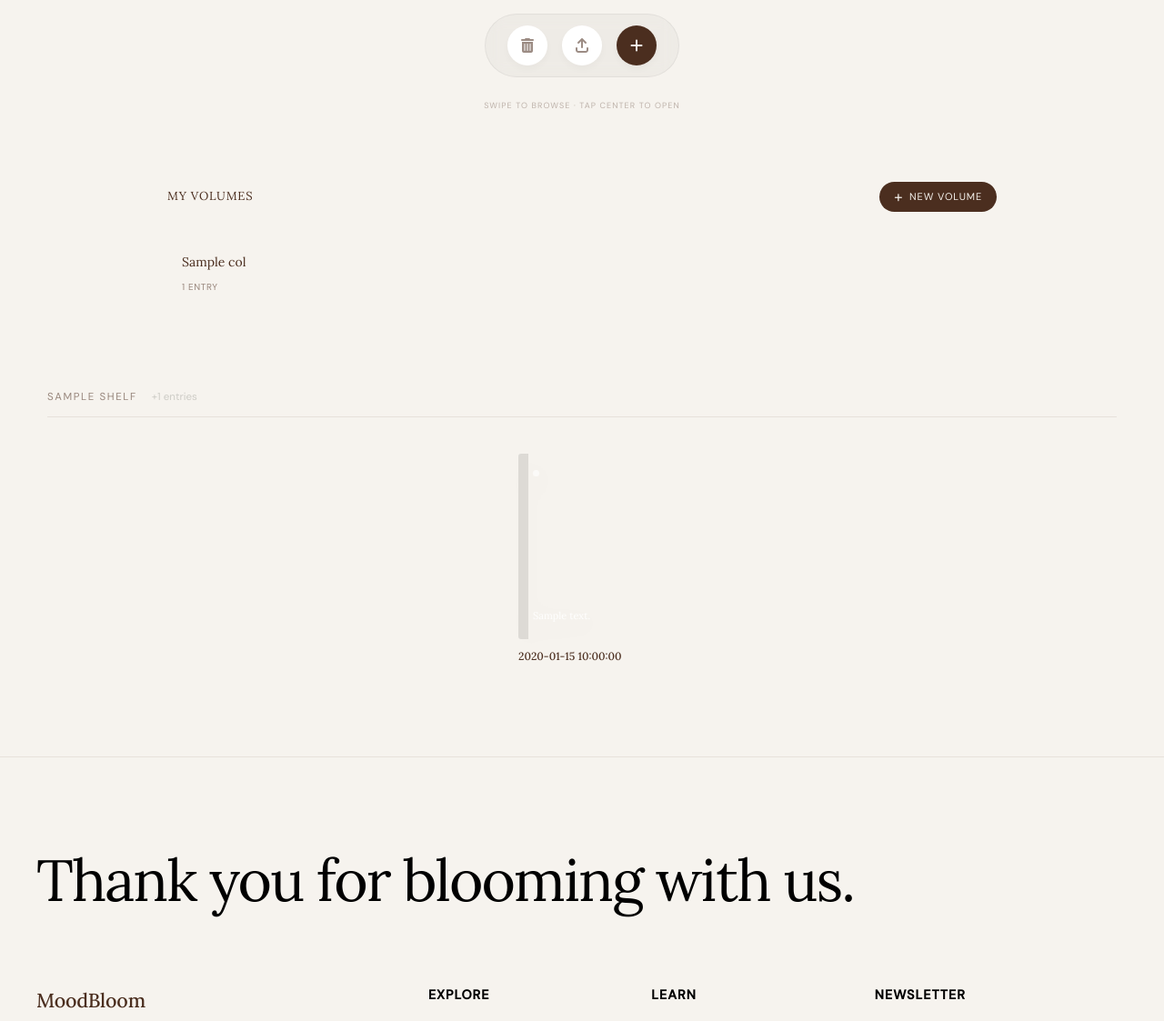
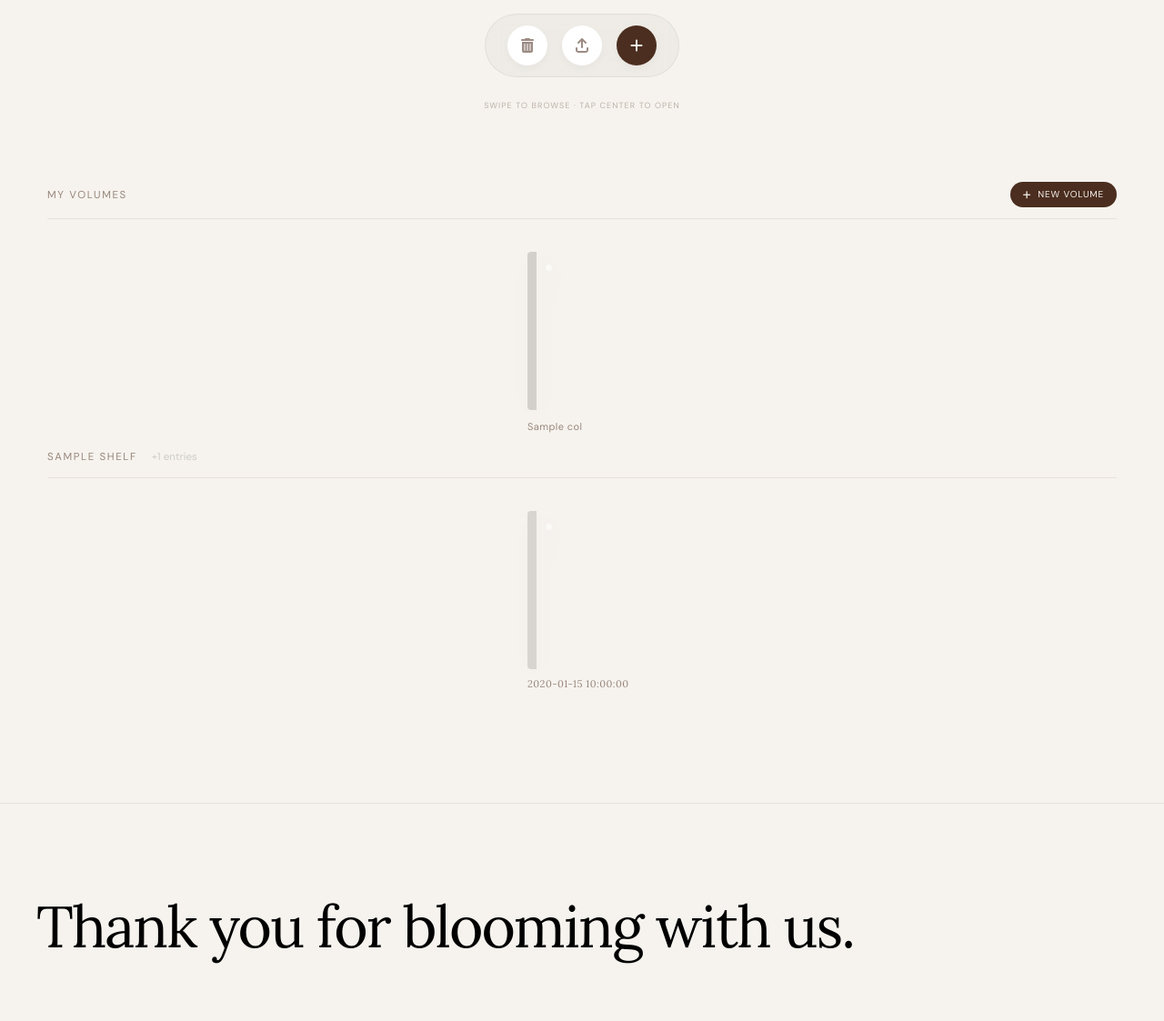
Before and after one commit to introshia/MoodBloom, a Flask app: template templates/pages/archive.html in a window 1280 px wide. Shown: the part 1085-2208 px from the top of the page at 91% size. Run offline with Flask 3, Linux system fonts and the light colour scheme; the template is opened without the code that fills it: most values are stand-ins (such as "Sample title", 1, 10 or a date in 2020); some libraries are stand-ins or nearby versions.

Commit message:
refactor(archive): clean card redesign — remove text previews, unify shelves & volumes style

```diff
--- a/templates/pages/archive.html
+++ b/templates/pages/archive.html
@@ -409,13 +409,13 @@
         box-shadow: 0 6px 16px rgba(0, 0, 0, 0.08);
     }
 
-    /* ── TRADITIONAL SHELVES SECTION ─────────── */
+    /* ── TRADITIONAL SHELVES SECTION ──────────────────── */
     .historical-shelves {
-        padding: 40px 52px;
+        padding: 0 52px 60px;
     }
 
     .shelf-row {
-        margin-bottom: 60px;
+        margin-bottom: 64px;
     }
 
     .shelf-header {
@@ -424,7 +424,7 @@
         gap: 16px;
         border-bottom: 1px solid var(--rule);
         padding-bottom: 12px;
-        margin-bottom: 40px;
+        margin-bottom: 36px;
     }
 
     .shelf-label {
@@ -442,65 +442,55 @@
     .shelf-books {
         display: flex;
         flex-wrap: wrap;
-        gap: 32px;
+        gap: 24px;
         justify-content: center;
     }
 
     .flat-journal {
-        width: 140px;
+        width: 120px;
         text-decoration: none;
         display: flex;
         flex-direction: column;
-        gap: 12px;
-        transition: transform 0.2s;
+        gap: 10px;
+        transition: transform 0.25s;
     }
 
     .flat-journal:hover {
-        transform: translateY(-4px);
+        transform: translateY(-6px);
     }
 
     .flat-cover {
-        width: 140px;
-        height: 204px;
-        border-radius: 3px 6px 6px 3px;
+        width: 120px;
+        height: 174px;
+        border-radius: 4px 8px 8px 4px;
         position: relative;
         overflow: hidden;
-        display: flex;
-        flex-direction: column;
-        justify-content: space-between;
-        padding: 18px 16px;
-        filter: drop-shadow(4px 8px 12px rgba(0, 0, 0, 0.08));
+        filter: drop-shadow(3px 8px 16px rgba(0, 0, 0, 0.12));
     }
 
     .flat-spine {
         position: absolute;
-        left: 0;
-        top: 0;
-        bottom: 0;
-        width: 11px;
-        background: rgba(0, 0, 0, 0.1);
+        left: 0; top: 0; bottom: 0;
+        width: 10px;
+        background: rgba(0, 0, 0, 0.12);
     }
 
     .flat-dot {
+        position: absolute;
+        top: 14px;
+        left: 20px;
         width: 7px;
         height: 7px;
         border-radius: 50%;
-        background: rgba(255, 255, 255, 0.6);
-    }
-
-    .flat-text {
-        font-family: 'Lora', serif;
-        font-size: 11px;
-        color: white;
-        line-height: 1.4;
-        opacity: 0.9;
+        background: rgba(255, 255, 255, 0.55);
     }
 
     .flat-meta h3 {
-        font-size: 12px;
-        font-weight: 500;
-        color: var(--text);
-        margin-bottom: 2px;
+        font-size: 11px;
+        font-weight: 400;
+        color: var(--muted);
+        letter-spacing: 0.04em;
+        margin: 0;
     }
 
     .flat-meta p {
@@ -620,85 +610,90 @@
 
     /* ── COLLECTIONS SECTION ─────────────────────── */
     .collections-section {
-        max-width: 960px;
-        margin: 0 auto 48px;
-        padding: 0 24px;
+        padding: 0 52px 16px;
     }
     .collections-header {
         display: flex;
-        align-items: center;
-        justify-content: space-between;
-        margin-bottom: 24px;
+        align-items: baseline;
+        gap: 16px;
+        border-bottom: 1px solid var(--rule);
+        padding-bottom: 12px;
+        margin-bottom: 36px;
     }
     .collections-title {
-        font-family: 'Lora', serif;
-        font-size: 13px;
-        color: var(--text);
-        letter-spacing: 0.06em;
+        font-size: 11.5px;
         text-transform: uppercase;
+        letter-spacing: 0.14em;
+        color: var(--muted);
     }
     .btn-new-vol {
+        margin-left: auto;
         display: flex; align-items: center; gap: 7px;
-        padding: 8px 16px;
+        padding: 6px 14px;
         background: var(--text); color: var(--bg);
         border: none; border-radius: 20px;
-        font-size: 11px; letter-spacing: 0.08em; text-transform: uppercase;
+        font-size: 10px; letter-spacing: 0.08em; text-transform: uppercase;
         cursor: pointer; transition: opacity 0.2s;
         font-family: inherit;
     }
-    .btn-new-vol:hover { opacity: 0.8; }
+    .btn-new-vol:hover { opacity: 0.75; }
 
     .collection-grid {
-        display: grid;
-        grid-template-columns: repeat(auto-fill, minmax(160px, 1fr));
-        gap: 20px;
+        display: flex;
+        flex-wrap: wrap;
+        gap: 24px;
+        justify-content: center;
     }
     .vol-card {
-        background: var(--card);
-        border-radius: 12px;
-        padding: 20px 16px 16px;
+        width: 120px;
+        display: flex;
+        flex-direction: column;
+        gap: 10px;
         cursor: pointer;
-        transition: transform 0.25s, box-shadow 0.25s;
+        transition: transform 0.25s;
+    }
+    .vol-card:hover { transform: translateY(-6px); }
+    .vol-book {
+        width: 120px;
+        height: 174px;
+        border-radius: 4px 8px 8px 4px;
         position: relative;
         overflow: hidden;
+        background: var(--vol-color, #C8D898);
+        filter: drop-shadow(3px 8px 16px rgba(0, 0, 0, 0.12));
     }
-    .vol-card::before {
-        content: '';
+    .vol-book-spine {
         position: absolute;
-        top: 0; left: 0; right: 0;
-        height: 4px;
-        background: var(--vol-color, #C8D898);
-        border-radius: 12px 12px 0 0;
+        left: 0; top: 0; bottom: 0;
+        width: 10px;
+        background: rgba(0,0,0,0.14);
     }
-    .vol-card:hover {
-        transform: translateY(-4px);
-        box-shadow: 0 12px 32px rgba(0,0,0,0.08);
+    .vol-book-dot {
+        position: absolute;
+        top: 14px;
+        left: 20px;
+        width: 7px;
+        height: 7px;
+        border-radius: 50%;
+        background: rgba(255,255,255,0.55);
     }
+    .vol-book-delete {
+        position: absolute; top: 8px; right: 8px;
+        width: 20px; height: 20px; border-radius: 50%;
+        background: rgba(0,0,0,0.18); border: none;
+        color: white; font-size: 13px;
+        display: none; align-items: center; justify-content: center;
+        cursor: pointer; line-height: 1;
+    }
+    .vol-card:hover .vol-book-delete { display: flex; }
+    .vol-book-delete:hover { background: rgba(180,50,50,0.5); }
     .vol-card-name {
-        font-family: 'Lora', serif;
-        font-size: 14px;
-        color: var(--text);
-        margin-bottom: 8px;
+        font-size: 11px;
         font-weight: 400;
+        color: var(--muted);
+        letter-spacing: 0.04em;
     }
-    .vol-card-meta {
-        font-size: 10px;
-        color: var(--muted);
-        letter-spacing: 0.06em;
-        text-transform: uppercase;
-    }
-    .vol-card-delete {
-        position: absolute; top: 10px; right: 10px;
-        width: 22px; height: 22px; border-radius: 50%;
-        background: rgba(0,0,0,0.06); border: none;
-        color: var(--muted); font-size: 12px;
-        display: none; align-items: center; justify-content: center;
-        cursor: pointer; transition: background 0.2s;
-    }
-    .vol-card:hover .vol-card-delete { display: flex; }
-    .vol-card-delete:hover { background: rgba(200,80,80,0.15); color: #c85050; }
     .col-empty-state {
-        grid-column: 1 / -1;
         text-align: center;
         padding: 32px;
         color: var(--muted);
@@ -706,7 +701,10 @@
         letter-spacing: 0.04em;
         border: 1px dashed rgba(0,0,0,0.1);
         border-radius: 12px;
+        width: 100%;
     }
+    /* Old vol-card-delete kept for JS compat */
+    .vol-card-delete { display: none; }
 
     /* Modal */
     .col-modal-bg {
@@ -909,9 +907,12 @@
             {% if user_collections %}
                 {% for col in user_collections %}
                 <div class="vol-card" data-id="{{ col.id }}" style="--vol-color: {{ col.cover_color }};">
-                    <button class="vol-card-delete" data-id="{{ col.id }}" title="Delete Volume">&times;</button>
+                    <div class="vol-book">
+                        <div class="vol-book-spine"></div>
+                        <div class="vol-book-dot"></div>
+                        <button class="vol-book-delete" data-id="{{ col.id }}" title="Delete Volume">&times;</button>
+                    </div>
                     <div class="vol-card-name">{{ col.name }}</div>
-                    <div class="vol-card-meta">{{ col.entry_count }} {{ 'entry' if col.entry_count == 1 else 'entries' }}</div>
                 </div>
                 {% endfor %}
             {% else %}
@@ -939,7 +940,6 @@
                     <div class="flat-cover {{ entry.color_class }}">
                         <div class="flat-spine"></div>
                         <div class="flat-dot"></div>
-                        <div class="flat-text">{{ entry.display_text }}</div>
                     </div>
                     <div class="flat-meta">
                         <h3>{{ entry.formatted_date }}</h3>
@@ -1277,11 +1277,14 @@
             card.dataset.id = data.id;
             card.style.setProperty('--vol-color', data.cover_color);
             card.innerHTML = `
-                <button class="vol-card-delete" data-id="${data.id}" title="Delete Volume">&times;</button>
+                <div class="vol-book">
+                    <div class="vol-book-spine"></div>
+                    <div class="vol-book-dot"></div>
+                    <button class="vol-book-delete" data-id="${data.id}" title="Delete Volume">&times;</button>
+                </div>
                 <div class="vol-card-name">${data.name}</div>
-                <div class="vol-card-meta">0 entries</div>
             `;
-            attachDeleteHandler(card.querySelector('.vol-card-delete'));
+            attachDeleteHandler(card.querySelector('.vol-book-delete'));
             colGrid.prepend(card);
         }
     });
@@ -1303,6 +1306,6 @@
             }
         });
     }
-    document.querySelectorAll('.vol-card-delete').forEach(attachDeleteHandler);
+    document.querySelectorAll('.vol-book-delete').forEach(attachDeleteHandler);
 </script>
 {% endblock %}
```
